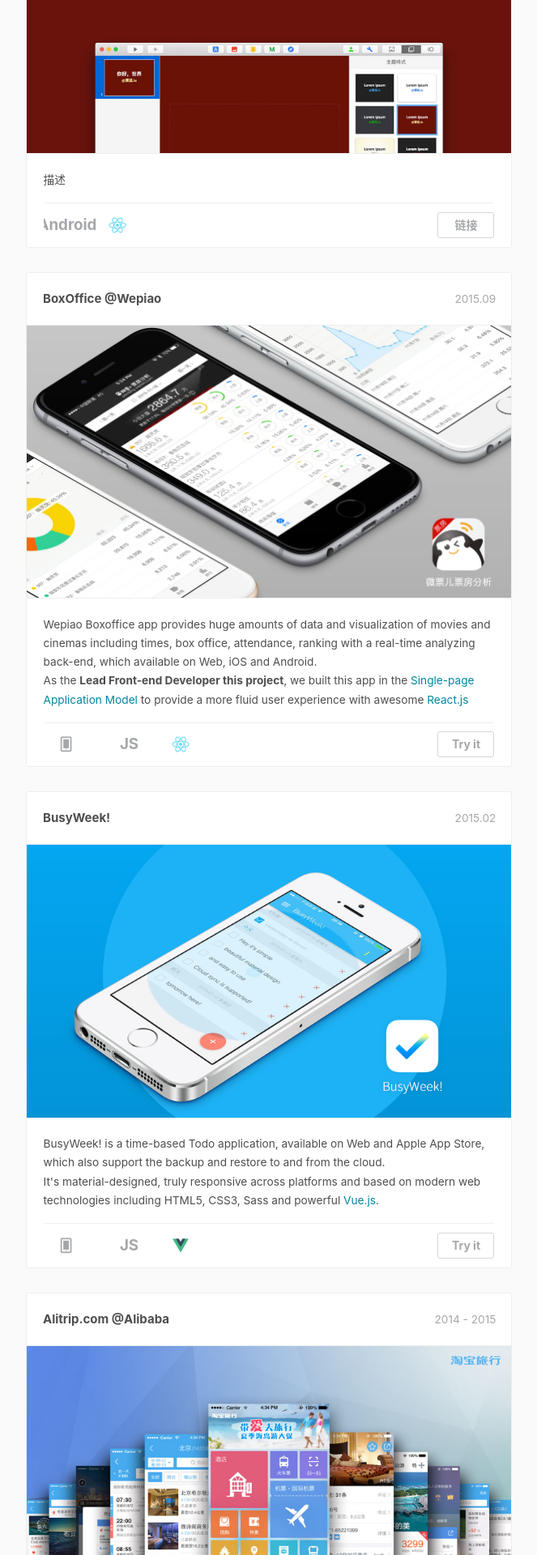
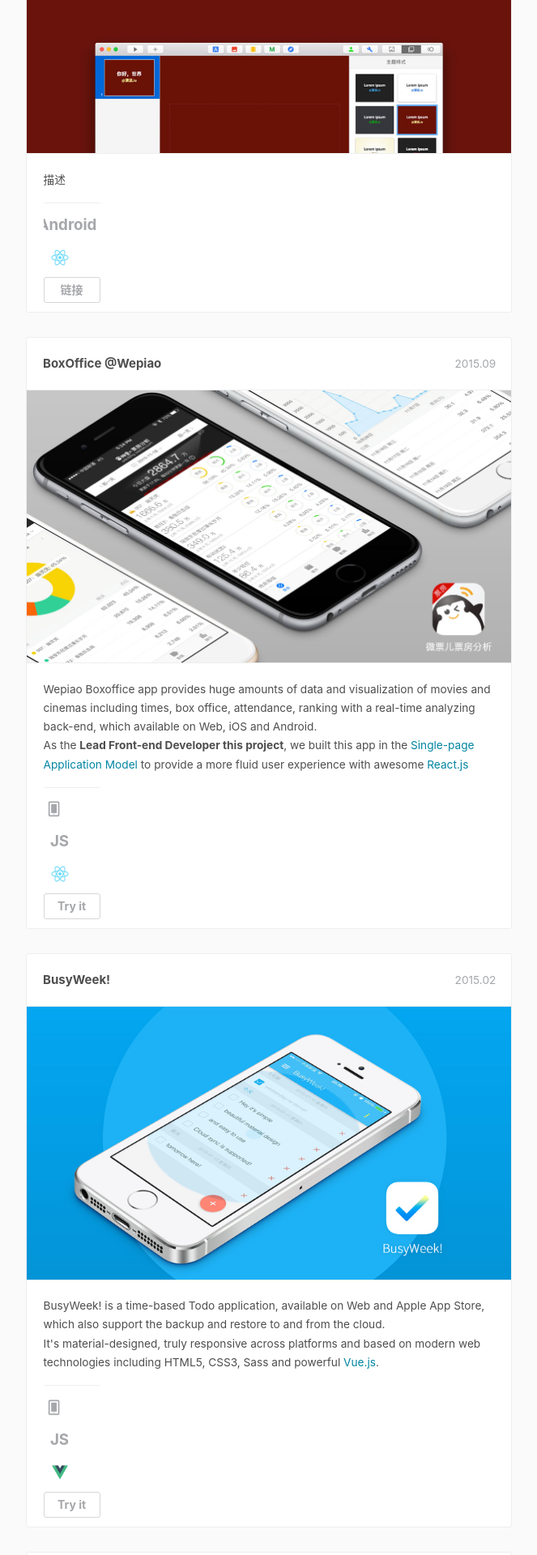
Before and after one commit to blying/blying.github.io, a Jekyll site: the page built from portfolio/index.html, in a window 1280 px wide. Shown: the part 591-2511 px from the top of the page at 81% size, without its empty margins (308-971 px from the left). Built offline with Jekyll 4.4.1, drawn with Linux system fonts in a browser that asks for light colours; nearby versions of some CDN libraries; comment, search, counter and statistics services are not loaded.

Commit message:
no message

```diff
--- a/portfolio/css/timeline.css
+++ b/portfolio/css/timeline.css
@@ -258,6 +258,7 @@
 }
 .cbp_tmlabel ul li.skill{
 	overflow: auto;
+        width: 70px;
 	margin-top: 9px;
 	border-top: 1px solid #eeefef;
 }
@@ -266,7 +267,7 @@
     display: block;
     float: left;
     font-size: 1.3rem;
-    width: 70px;
+    width: 40px;
     height: 40px;
     text-align: center;
     line-height: 40px;
```
